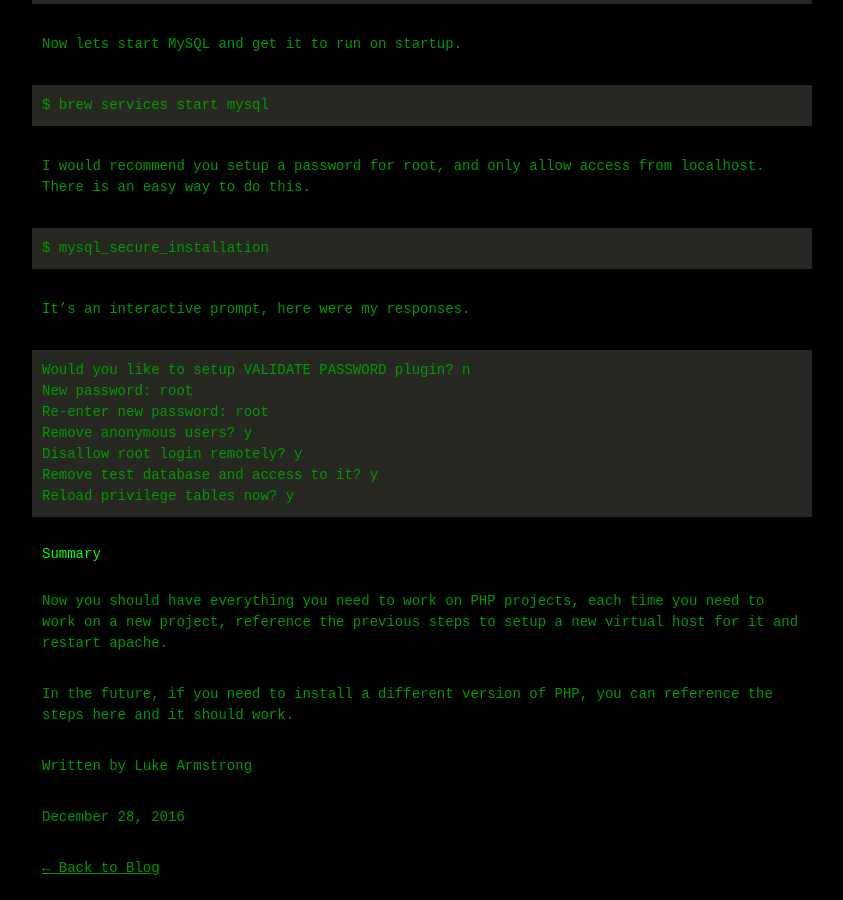
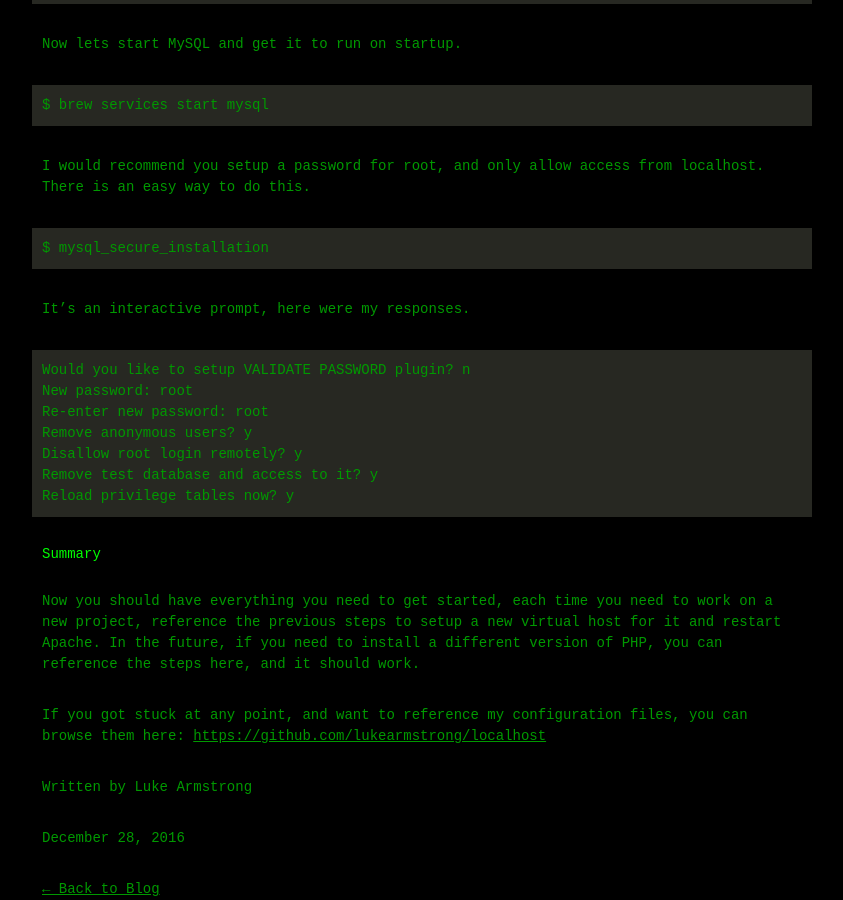
Before and after one commit to lukearmstrong/lukearmstrong.co.uk, a Jekyll site: the page built from _posts/2016-12-28-setup-apache-mysql-php-homebrew-macos-sierra.md, in a window 1280 px wide and 900 px high, scrolled down 8775 px. Shown: the whole window, without its empty margins (218-1061 px from the left). Built offline with Jekyll 4.4.1, drawn with Linux system fonts in a browser that asks for light colours; before the commit the page ends 9654 px from its top, so only the background shows below that.

Commit message:
tweak summary

```diff
--- a/_posts/2016-12-28-setup-apache-mysql-php-homebrew-macos-sierra.md
+++ b/_posts/2016-12-28-setup-apache-mysql-php-homebrew-macos-sierra.md
@@ -315,6 +315,7 @@ It's an interactive prompt, here were my responses.
 
 ## Summary
 
-Now you should have everything you need to work on PHP projects, each time you need to work on a new project, reference the previous steps to setup a new virtual host for it and restart apache.
+Now you should have everything you need to get started, each time you need to work on a new project, reference the previous steps to setup a new virtual host for it and restart Apache. In the future, if you need to install a different version of PHP, you can reference the steps here, and it should work.
 
-In the future, if you need to install a different version of PHP, you can reference the steps here and it should work.
+If you got stuck at any point, and want to reference my configuration files, you can browse them here:
+[https://github.com/lukearmstrong/localhost](https://github.com/lukearmstrong/localhost)
```
